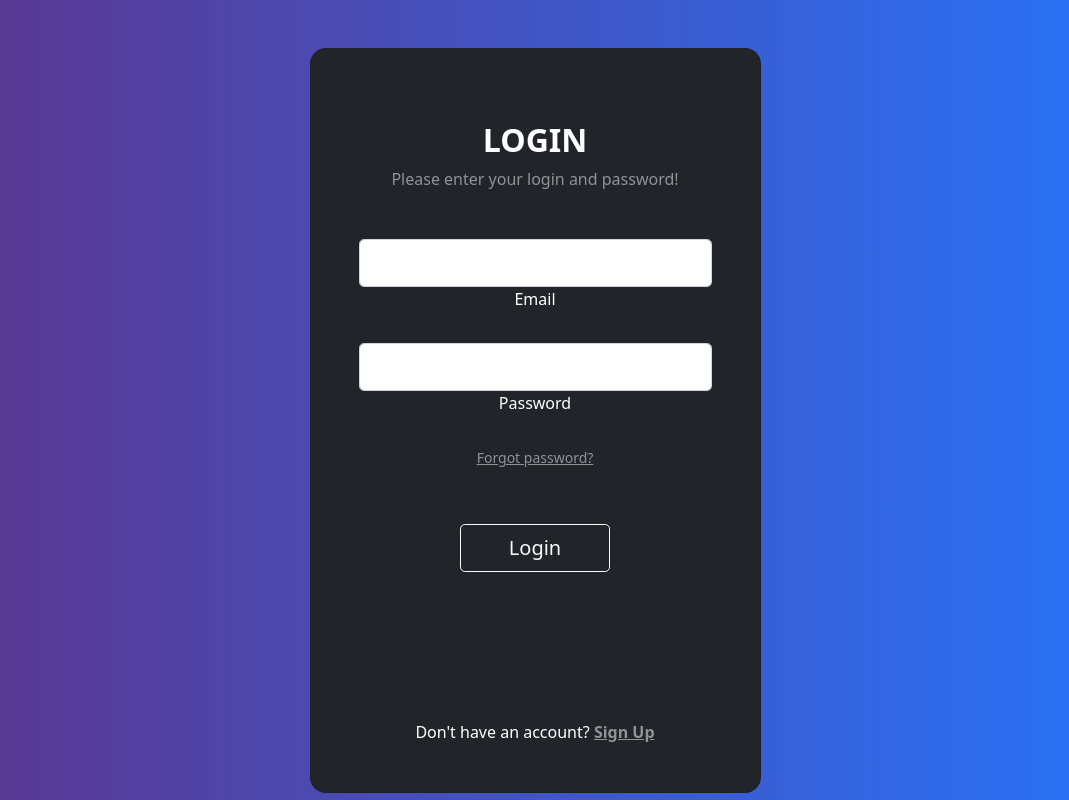
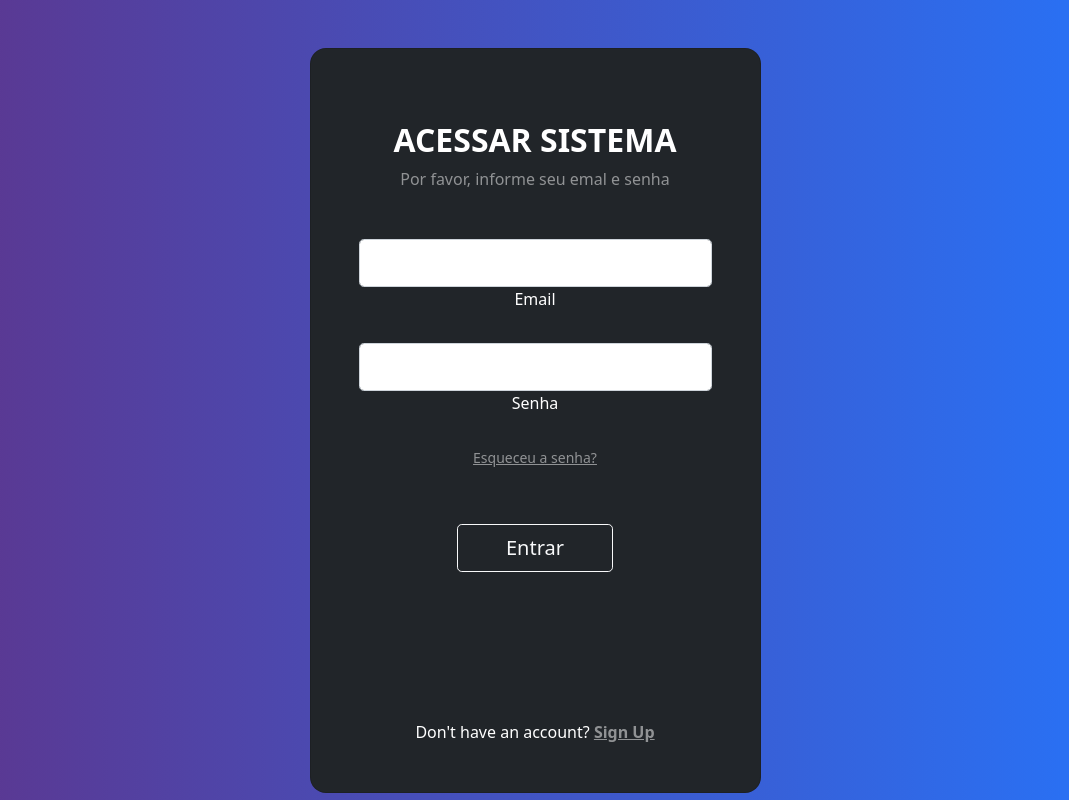
Before and after one commit to EudesAlves/StockControl, a Django app: page / in a window 1280 px wide. Shown: the whole page, without its empty margins (105-1174 px from the left). Run offline with Django 5.2, Linux system fonts and the light colour scheme.

```diff
--- a/app_login/templates/login/index.html
+++ b/app_login/templates/login/index.html
@@ -21,29 +21,31 @@
             <div class="card-body p-5 text-center">
 
               <div class="mb-md-5 mt-md-4 pb-5">
-
-                <h2 class="fw-bold mb-2 text-uppercase">Login</h2>
-                <p class="text-white-50 mb-5">Please enter your login and password!</p>
+                <form action="{% url 'validate_login' %}" method="post">
+                  {% csrf_token %}
+                  <h2 class="fw-bold mb-2 text-uppercase">Acessar Sistema</h2>
+                  <p class="text-white-50 mb-5">Por favor, informe seu emal e senha</p>
 
                   <div data-mdb-input-init class="form-outline form-white mb-4">
-                  <input type="email" id="typeEmailX" class="form-control form-control-lg" />
+                    <input name="login_email" type="email" id="typeEmailX" class="form-control form-control-lg" />
                     <label class="form-label" for="typeEmailX">Email</label>
                   </div>
 
                   <div data-mdb-input-init class="form-outline form-white mb-4">
-                  <input type="password" id="typePasswordX" class="form-control form-control-lg" />
-                  <label class="form-label" for="typePasswordX">Password</label>
+                    <input name="login_password" type="password" id="typePasswordX" class="form-control form-control-lg" />
+                    <label class="form-label" for="typePasswordX">Senha</label>
                   </div>
 
-                <p class="small mb-5 pb-lg-2"><a class="text-white-50" href="#!">Forgot password?</a></p>
+                  <p class="small mb-5 pb-lg-2"><a class="text-white-50" href="#!">Esqueceu a senha?</a></p>
 
-                <button data-mdb-button-init data-mdb-ripple-init class="btn btn-outline-light btn-lg px-5" type="submit">Login</button>
+                  <button data-mdb-button-init data-mdb-ripple-init class="btn btn-outline-light btn-lg px-5" type="submit">Entrar</button>
 
                   <div class="d-flex justify-content-center text-center mt-4 pt-1">
                     <a href="#!" class="text-white"><i class="fab fa-facebook-f fa-lg"></i></a>
                     <a href="#!" class="text-white"><i class="fab fa-twitter fa-lg mx-4 px-2"></i></a>
                     <a href="#!" class="text-white"><i class="fab fa-google fa-lg"></i></a>
                   </div>
+                </form>
 
               </div>
 
--- a/app_login/views/view_login.py
+++ b/app_login/views/view_login.py
@@ -3,3 +3,18 @@ from app_login.models import Login
 
 def login(request):
     return render(request, 'login/index.html')
+
+def validate_login(request):
+    if request.method == 'POST':
+        login_email = request.POST.get('login_email')
+        login_password = request.POST.get('login_password')
+
+        if login_email and login_password:
+            login = Login()
+
+        # TO DO
+        # Alterar campo user para email, no model Login
+        # Salvar email na tabela Login no registro de usuário
+        # Fazer validação de senha baseado no login email
+
+    return render(request, 'login/index.html')
--- a/stock_control/urls.py
+++ b/stock_control/urls.py
@@ -25,6 +25,7 @@ urlpatterns = [
     path('admin/', admin.site.urls),
     path('', view_login.login, name = 'login'),
     path('login/', view_login.login, name = 'login'),
+    path('login/validate_login', view_login.validate_login, name = 'validate_login'),
     path('users/', view_user.home, name = 'home'),
     path('register/', view_user.register, name = 'register'),
     path('update/<int:id>', view_user.update, name = 'update'),
```
Also changed, not shown: app_login/templates/users/register.html (+6 -4 lines), app_login/views/view_user.py (+26 -5 lines). Lines whose indentation alone changed are shown as unchanged.
